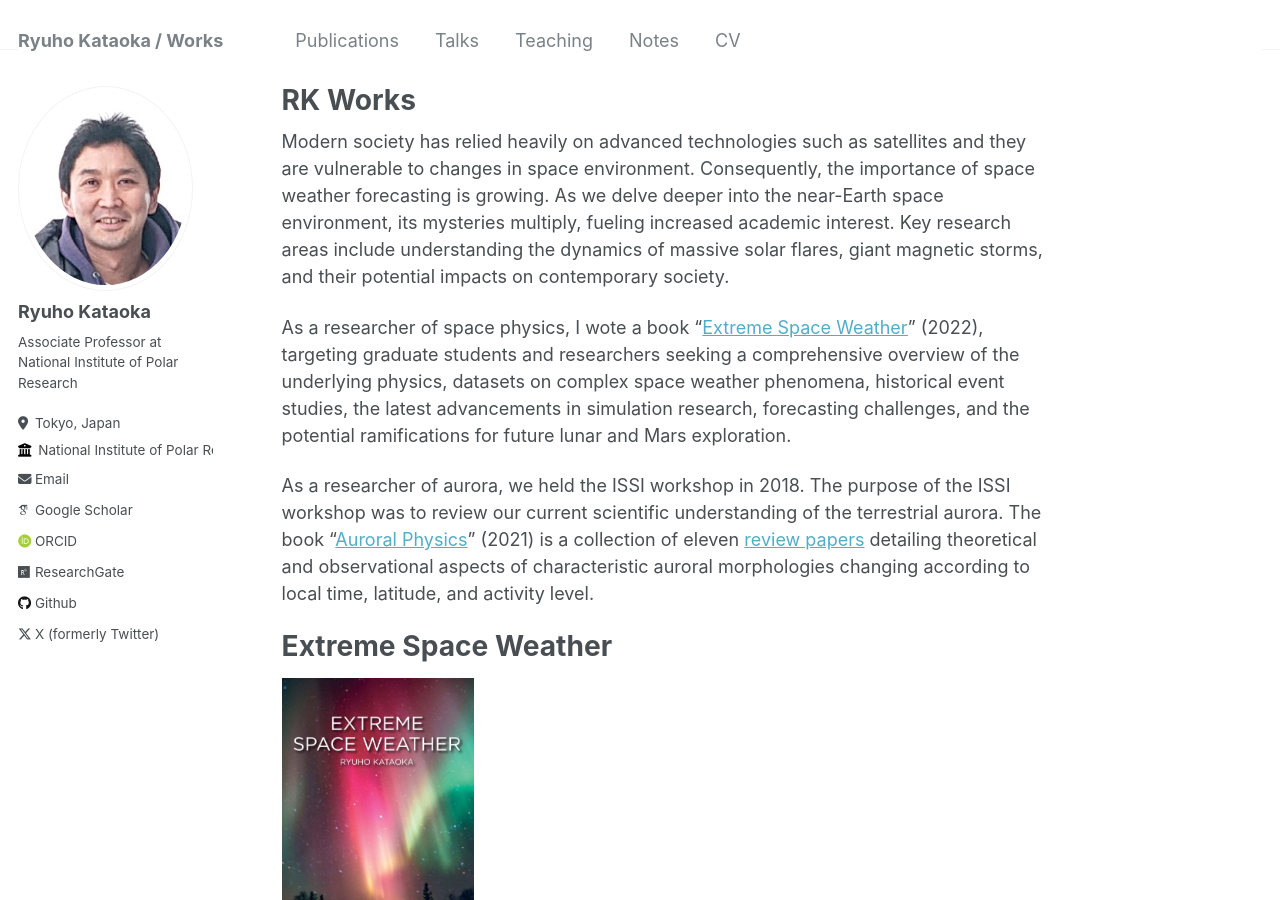
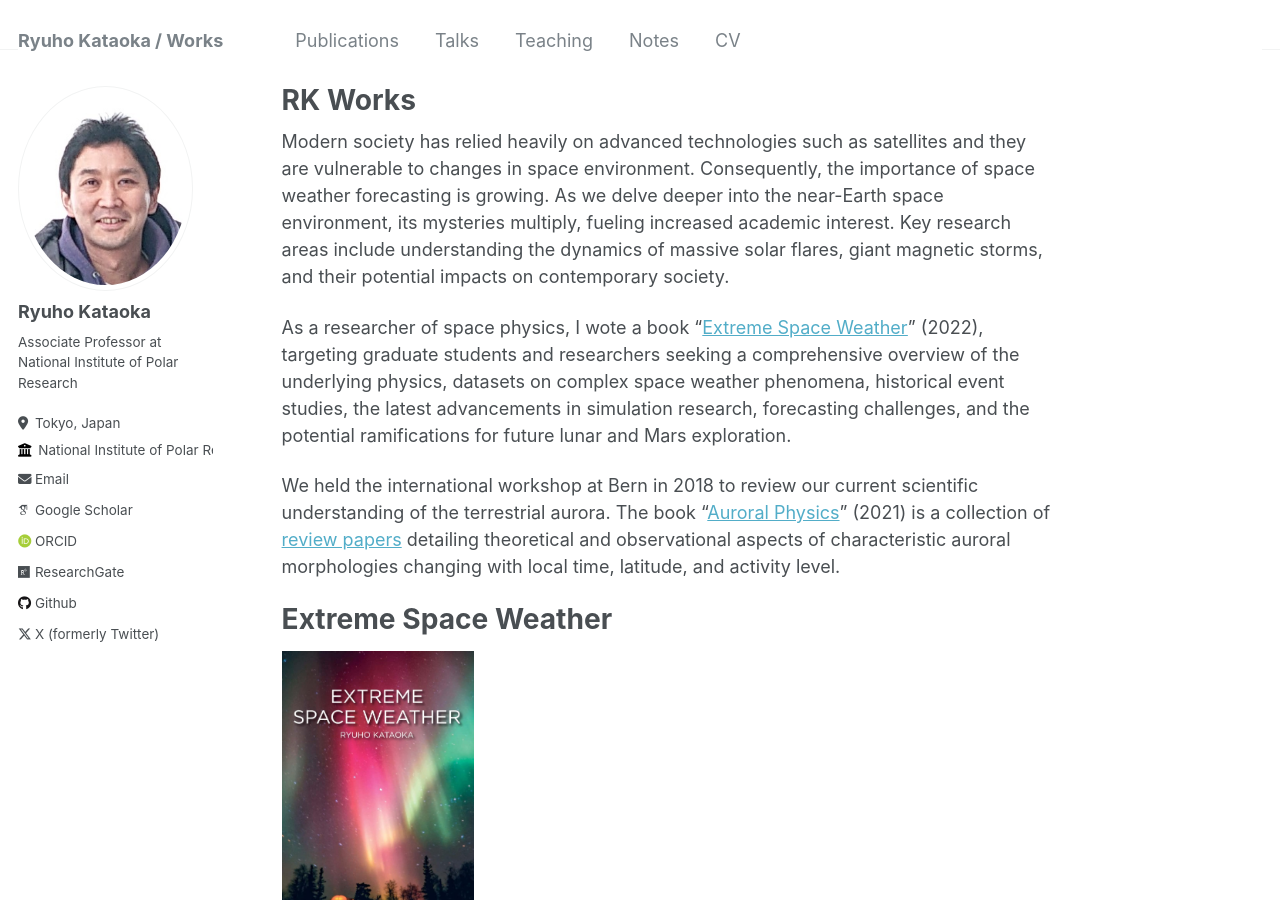
Before and after one commit to ryuhokataoka/ryuhokataoka.github.io, a Jekyll site: the page built from _pages/about.md, in a window 1280 px wide and 900 px high. Built offline with Jekyll 4.4.1, drawn with Linux system fonts in a browser that asks for light colours; some web fonts are replaced; some of the changed text lies outside the part shown.

Commit message:
Update about.md

```diff
--- a/_pages/about.md
+++ b/_pages/about.md
@@ -11,7 +11,7 @@
 
 As a researcher of space physics, I wote a book "[Extreme Space Weather](https://www.sciencedirect.com/book/9780128225370/extreme-space-weather)" (2022), targeting graduate students and researchers seeking a comprehensive overview of the underlying physics, datasets on complex space weather phenomena, historical event studies, the latest advancements in simulation research, forecasting challenges, and the potential ramifications for future lunar and Mars exploration.
 
-As a researcher of aurora, we held the ISSI workshop in 2018. The purpose of the ISSI workshop was to review our current scientific understanding of the terrestrial aurora. The book "[Auroral Physics](https://link.springer.com/book/9789402421217)" (2021) is a collection of eleven [review papers](https://link.springer.com/journal/11214/topicalCollection/AC_bf357171e13838efc1938f9b16404a80/page/1) detailing theoretical and observational aspects of characteristic auroral morphologies changing according to local time, latitude, and activity level.
+We held the international workshop at Bern in 2018 to review our current scientific understanding of the terrestrial aurora. The book "[Auroral Physics](https://link.springer.com/book/9789402421217)" (2021) is a collection of [review papers](https://link.springer.com/journal/11214/topicalCollection/AC_bf357171e13838efc1938f9b16404a80/page/1) detailing theoretical and observational aspects of characteristic auroral morphologies changing with local time, latitude, and activity level.
 
 Extreme Space Weather
 =====
@@ -43,6 +43,10 @@
 
 Popular descriptions often attribute the aurora to the interaction of charged particles from the solar wind with atoms in the upper atmosphere. In fact, most auroras are not the result of direct entry of solar wind particles. Rather, as detailed in this volume, auroral particle acceleration and generation of auroral forms occur primarily within the magnetosphere. Importantly, many key aspects of the aurora -- most notably, the physical mechanisms responsible for the generation of discrete arcs -- are still unexplained, and auroral physics continues to be an active area of scientific research. Each review chapter therefore includes a summary of open questions for further investigation. Providing the first comprehensive review of the terrestrial aurora in two decades, this book will aid both active researchers and newcomers interested in understanding the current state of the field.
 
+[Small-scale dynamic aurora](https://link.springer.com/article/10.1007/s11214-021-00796-w)
+----
+Small-scale dynamic auroras have spatial scales of a few km or less, and temporal scales of a few seconds or less, which visualize the complex interplay among charged particles, Alfvén waves, and plasma instabilities working in the magnetosphere-ionosphere coupled regions. We summarize the observed properties of flickering auroras, vortex motions, and filamentary structures. We also summarize the development of fundamental theories, such as dispersive Alfvén waves (DAWs), plasma instabilities in the auroral acceleration region, ionospheric feedback instabilities (IFI), and the ionospheric Alfvén resonator (IAR).
+
 Projects
 ======
 Currently working on:
```
